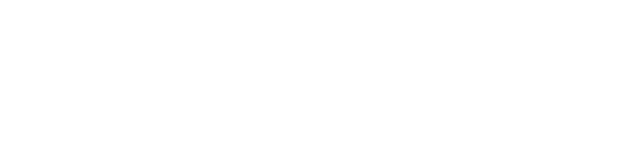
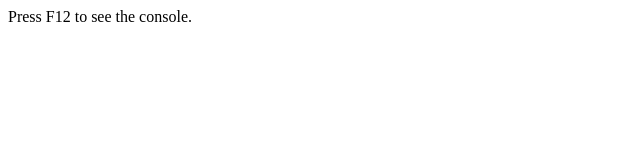
Before and after one commit to psgivens/js-bb-slingshot, a website built with webpack: page src/index.html in a window 1280 px wide. Shown: the whole page, without its empty margins (0-640 px from the left). Built offline with nearby package versions, Linux system fonts and the light colour scheme.

Commit message:
Touching up the git project.

```diff
--- a/src/index.html
+++ b/src/index.html
@@ -1,10 +1,11 @@
 <!DOCTYPE html>
 <html lang="en">
 <head>
-    <title>Pluralsight Admin</title>
+    <title>Phillip Scott Givens - JavaScript</title>
 </head>
 <body>
 <div id="app"></div>
 <script src="/bundle.js"></script>
+<div>Press F12 to see the console.</div>
 </body>
 </html>
--- a/src/index.js
+++ b/src/index.js
@@ -1,2 +1,6 @@
 
-console.log("Hello World");
+console.log("Welcome to the new world of JavaScript programming");
+
+console.log("Please review react-redux-router-es6-todo for a D3 example.");
+
+console.log("TODO: Createa a D3 gallery project on GitHub");
```
Also changed, not shown: 1 other file.
